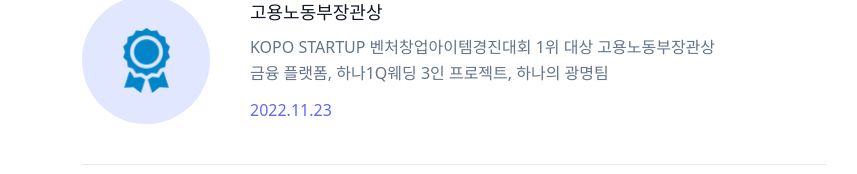
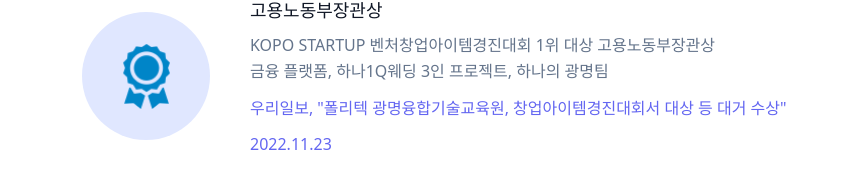
Before and after one commit to jinsumin/next-portfolio, a Next.js app: page /awards in a window 1280 px wide. Shown: the part 462-636 px from the top of the page, without its empty margins (186-1043 px from the left). Built offline with nearby package versions, Linux system fonts and the light colour scheme.

Commit message:
news paper link

```diff
--- a/pages/awards.js
+++ b/pages/awards.js
@@ -2,6 +2,7 @@
 import React from "react";
 import Special from "./special";
 import image from "/public/medal.png";
+import Link from "next/link";
 
 const Awards = () => {
   return (
@@ -28,6 +29,20 @@
                 KOPO STARTUP 벤처창업아이템경진대회 1위 대상 고용노동부장관상
                 <br />
                 금융 플랫폼, 하나1Q웨딩 3인 프로젝트, 하나의 광명팀
+              </p>
+              <p>
+                <Link
+                  href={"http://www.wooriilbo.com/news/article.html?no=69917"}
+                >
+                  <a
+                    className="mt-3 text-indigo-500 inline-flex items-center dark:text-cyan-400"
+                    target="_blank"
+                    rel="noopener noreferrer"
+                  >
+                    우리일보, "폴리텍 광명융합기술교육원, 창업아이템경진대회서
+                    대상 등 대거 수상"
+                  </a>
+                </Link>
               </p>
               <p className="mt-3 text-indigo-500 inline-flex items-center">
                 2022.11.23
```
